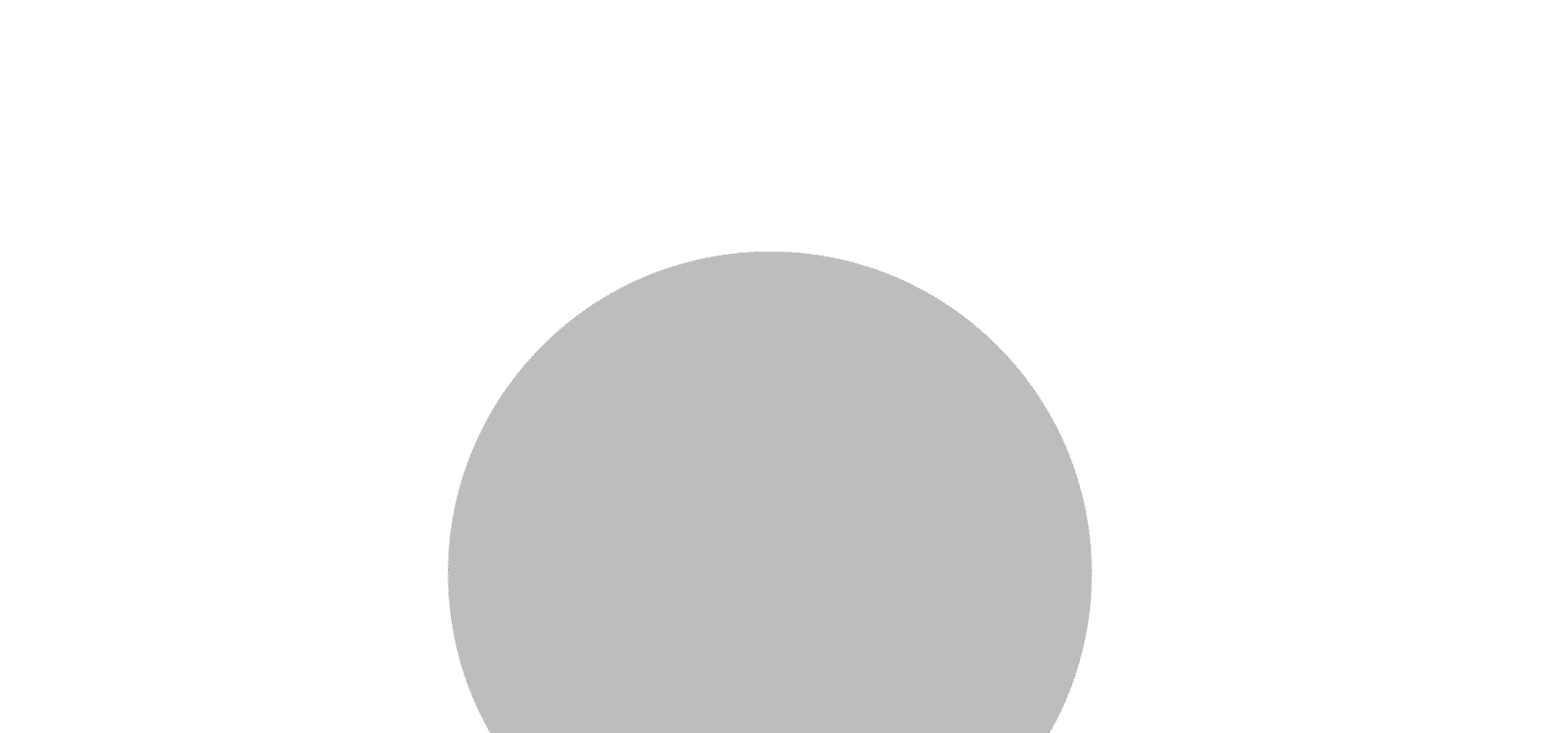
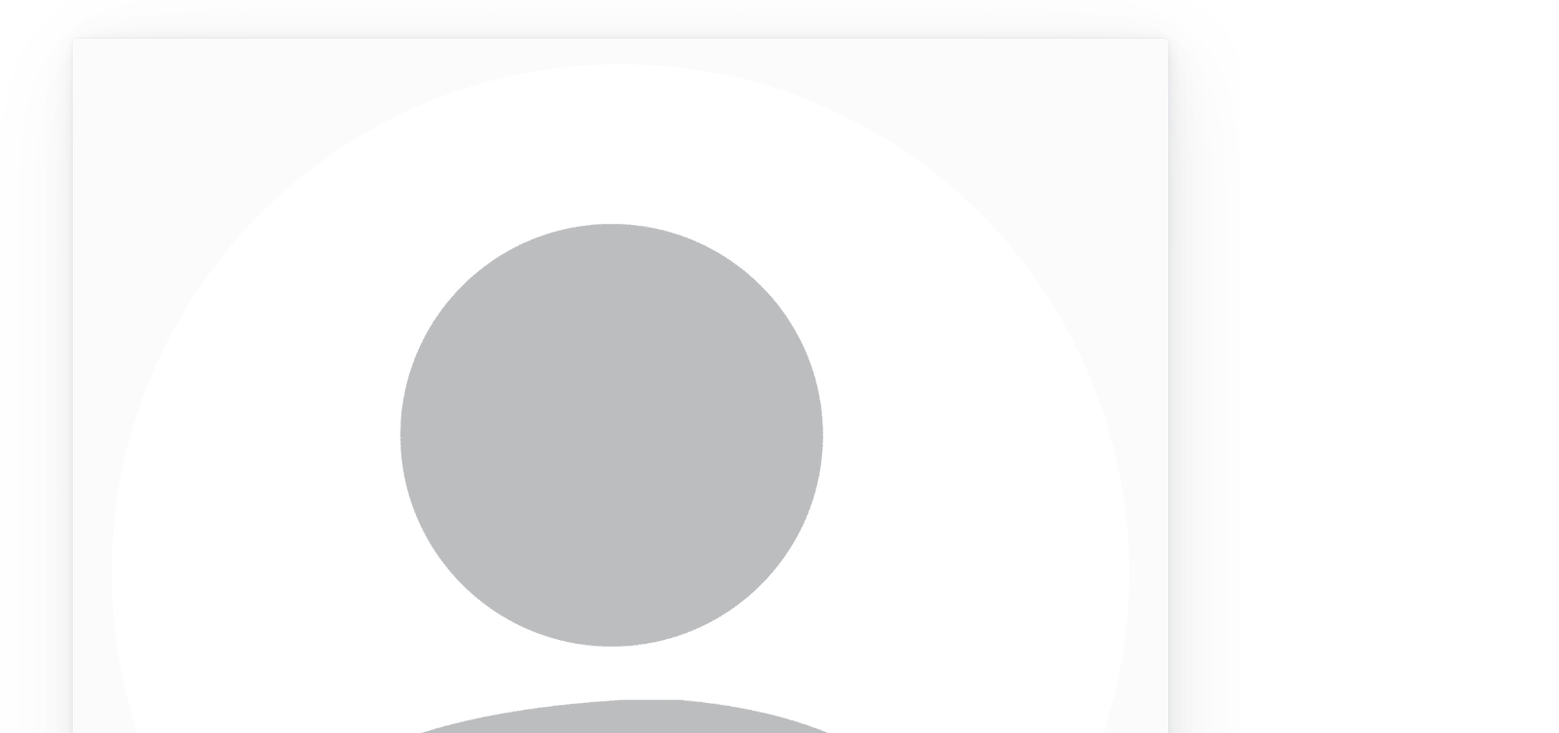
Before and after one commit to ryanneilparker/portfolio, a SvelteKit app: page / in a window 1280 px wide. Shown: the top 756 px of the page at 97% size, 1608 px wide, since content can reach past the window. Built offline with nearby package versions, Linux system fonts and the light colour scheme.

Commit message:
Add pico css

```diff
--- a/package.json
+++ b/package.json
@@ -20,5 +20,8 @@
 		"svelte": "^4.0.5",
 		"vite": "^4.4.2"
 	},
-	"type": "module"
+	"type": "module",
+	"dependencies": {
+		"@picocss/pico": "^1.5.10"
+	}
 }
--- /dev/null
+++ b/src/app.css
@@ -0,0 +1 @@
+:root {}
--- /dev/null
+++ b/src/routes/+layout.svelte
@@ -0,0 +1,6 @@
+<script>
+	import '@picocss/pico';
+	import '../app.css';
+</script>
+
+<slot />
```
Also changed, not shown: 1 other file (tests, documents, lock files or other folders).
